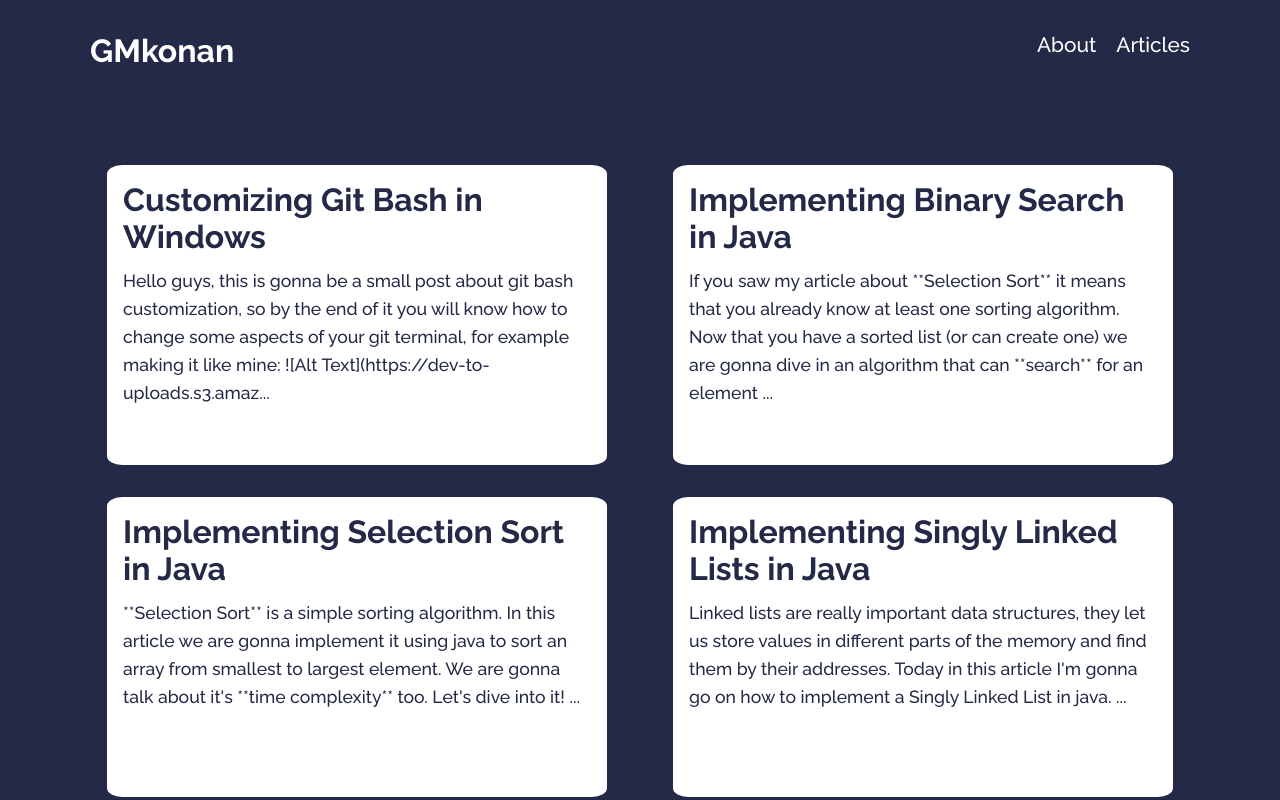
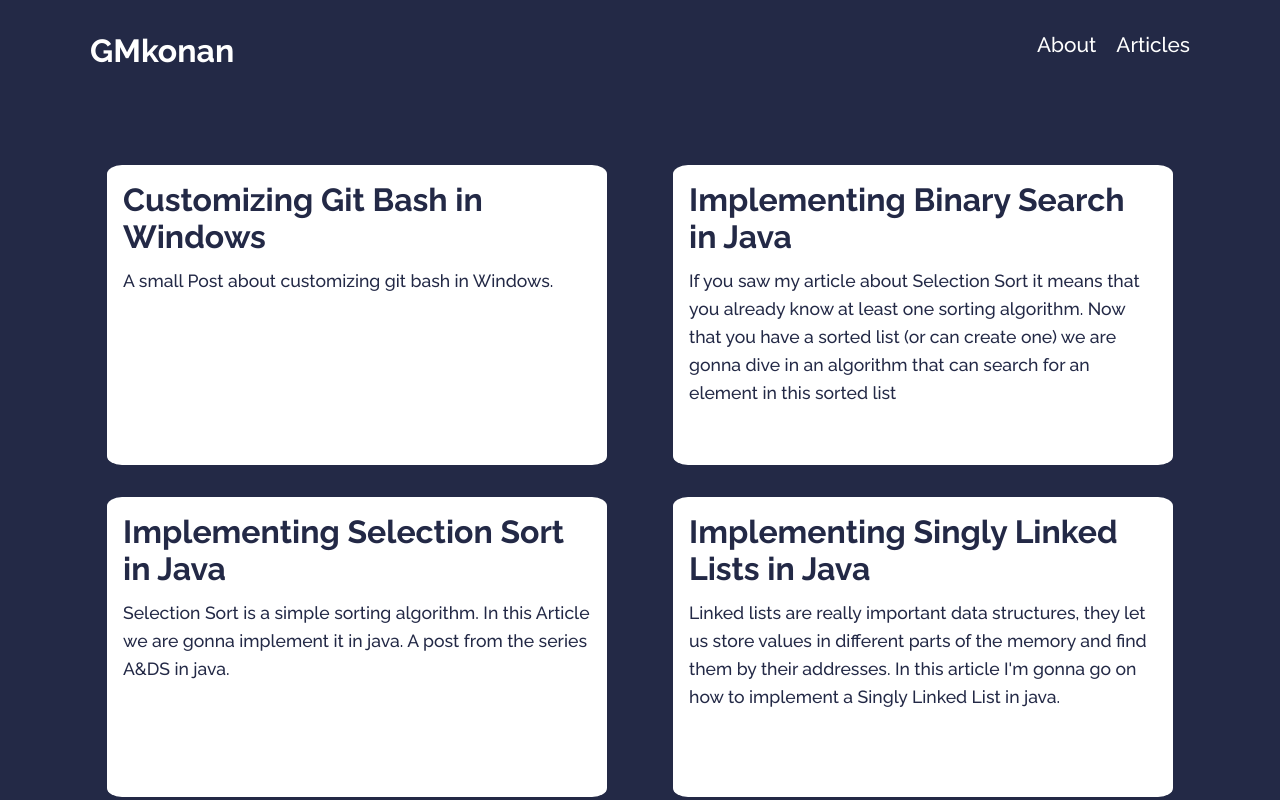
Before and after one commit to GMkonan/gmkonan.dev, a Next.js app: page /blog in a window 1280 px wide. Shown: the top 800 px of the page. Built offline with nearby package versions, Linux system fonts and the light colour scheme; a small style sheet from the web is missing.

Commit message:
Add description metadata for blog
Add interface type too

```diff
--- a/posts/customizing-git-bash-in-windows.mdx
+++ b/posts/customizing-git-bash-in-windows.mdx
@@ -2,6 +2,7 @@
 title: Customizing Git Bash in Windows
 type: bash
 slug: customizing-git-bash-in-windows
+description: A small Post about customizing git bash in Windows.
 ---
 
 Hello guys, this is gonna be a small post about git bash customization, so by the end of it you will know how to change some aspects of your git terminal, for example making it like mine:
--- a/posts/implementing-binary-search-in-java.mdx
+++ b/posts/implementing-binary-search-in-java.mdx
@@ -2,6 +2,7 @@
 title: Implementing Binary Search in Java
 type: algorithms
 slug: implementing-binary-search-in-java
+description: If you saw my article about Selection Sort it means that you already know at least one sorting algorithm. Now that you have a sorted list (or can create one) we are gonna dive in an algorithm that can search for an element in this sorted list
 ---
 
 If you saw my article about **Selection Sort** it means that you already know at least one sorting algorithm. Now that you have a sorted list (or can create one) we are gonna dive in an algorithm that can **search** for an element in this sorted list, that's gonna be the **Binary Search** algorithm. We are gonna talk about two approach's to this algorithm, **iterative** and **recursive** and about it's **time complexity** too.
--- a/posts/implementing-selection-sort-in-java.mdx
+++ b/posts/implementing-selection-sort-in-java.mdx
@@ -2,6 +2,7 @@
 title: Implementing Selection Sort in Java
 type: algorithms
 slug: implementing-selection-sort-in-java
+description: Selection Sort is a simple sorting algorithm. In this Article we are gonna implement it in java. A post from the series A&DS in java.
 ---
 
 **Selection Sort** is a simple sorting algorithm. In this article we are gonna implement it using java to sort an array from smallest to largest element. We are gonna talk about it's **time complexity** too. Let's dive into it!
--- a/posts/implementing-singly-linked-lists-in-java.mdx
+++ b/posts/implementing-singly-linked-lists-in-java.mdx
@@ -2,6 +2,7 @@
 title: Implementing Singly Linked Lists in Java
 type: algorithms
 slug: implementing-singly-linked-lists-in-java
+description: Linked lists are really important data structures, they let us store values in different parts of the memory and find them by their addresses. In this article I'm gonna go on how to implement a Singly Linked List in java.
 ---
 
 Linked lists are really important data structures, they let us store values in different parts of the memory and find them by their addresses. Today in this article I'm gonna go on how to implement a Singly Linked List in java.
--- a/posts/the-compiling-process.mdx
+++ b/posts/the-compiling-process.mdx
@@ -2,6 +2,7 @@
 title: The compiling process
 type: computer-science
 slug: the-compiling-process
+description: My notes on the compiling process transformed in an article. Read about the four steps for compiling code.
 ---
 
 # The compiling process
--- a/posts/why-we-use-key-in-react.mdx
+++ b/posts/why-we-use-key-in-react.mdx
@@ -2,6 +2,7 @@
 title: Why we use "key" in React?
 slug: why-we-use-key-in-react
 type: React
+description: Ever wondered why React keeps bugging you about using the key attribute? Why we need to use this if everything is working perfectly? The answer is rather simple, Performance!
 ---
 
 Ever wondered why React keeps bugging you about using the `key` attribute? Why we need to use this if everything is working perfectly? The answer is rather simple, Performance!
--- a/src/pages/blog.tsx
+++ b/src/pages/blog.tsx
@@ -2,6 +2,14 @@ import styled from "styled-components";
 import MaxWidthWrapper from "../components/MaxWidthWrapper";
 import fs from 'fs'
 import matter from 'gray-matter';
+
+interface Metadata {
+    title: string
+    type: string
+    slug: string
+    description: string
+    content: string
+}
 
 const Blog = (props:any) => {
     return(
@@ -9,12 +17,12 @@ const Blog = (props:any) => {
             <MaxWidthWrapper>
 
                 <Wrapper>
-                    {props.frontmatter.map((metadata:any) => (
+                    {props.frontmatter.map((metadata:Metadata) => (
 
-                        <Article key={metadata} href={`/articles/${metadata.slug}`}>
+                        <Article key={metadata.slug} href={`/articles/${metadata.slug}`}>
                             <Title>{metadata.title}</Title>
                             <Description>
-                                {metadata.content.slice(0, 232)}...
+                                {metadata.description}
                             </Description>
                         </Article>
 
@@ -84,8 +92,9 @@ export async function getStaticProps() {
         return ({
             title: article.data.title,
             type: article.data.type,
+            slug: article.data.slug,
+            description: article.data.description,
             content: article.content,
-            slug: article.data.slug,
         })
     })
 
```
